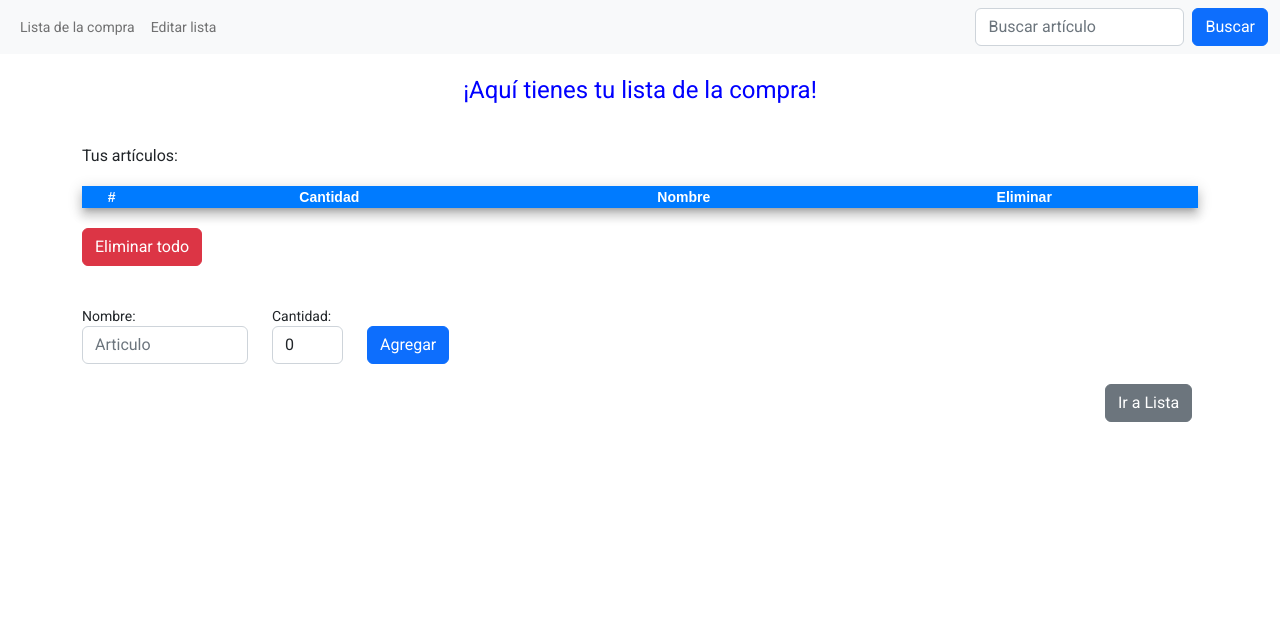
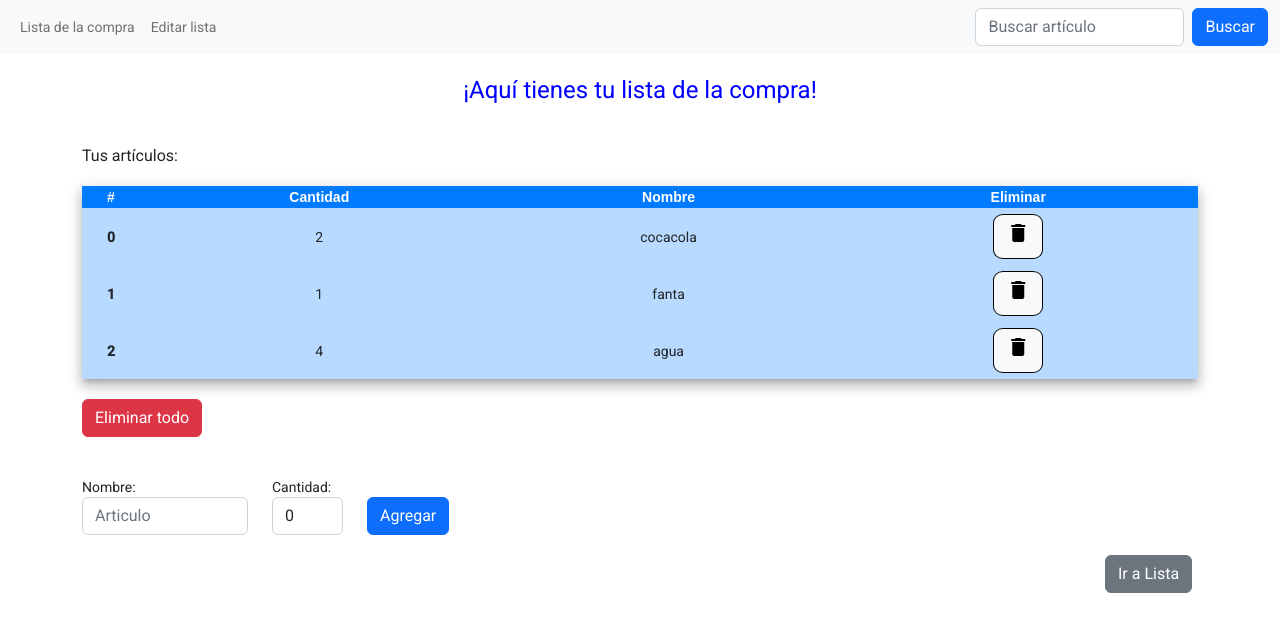
Before and after one commit to Gfg92/listaDeLaCompra-En-Desarrollo-, an Angular app: page /editar-articulo in a window 1280 px wide. Shown: the top 632 px of the page. Built offline with nearby package versions, Linux system fonts and the light colour scheme.

Commit message:
Reestructuracion

```diff
--- a/src/app/app-routing.module.ts
+++ b/src/app/app-routing.module.ts
@@ -1,10 +1,15 @@
 import { NgModule } from '@angular/core';
 import { RouterModule, Routes } from '@angular/router';
+import { ArticulosComponent } from './articulos/articulos.component';
+import { ListaArticulosComponent } from './lista-articulos/lista-articulos.component';
 
-const routes: Routes = [];
+const appRoutes: Routes = [
+  { path: "", component: ListaArticulosComponent},
+  { path: "editar-articulo", component: ArticulosComponent},
+]
 
 @NgModule({
-  imports: [RouterModule.forRoot(routes)],
+  imports: [RouterModule.forRoot(appRoutes)],
   exports: [RouterModule]
 })
 export class AppRoutingModule { }
--- a/src/app/app.component.html
+++ b/src/app/app.component.html
@@ -3,7 +3,7 @@
         <div class="collapse navbar-collapse" id="navbarSupportedContent">
             <ul class="navbar-nav me-auto mb-2 mb-lg-0">
                 <li class="nav-item">
-                    <a class="nav-link" href="/lista">Lista de la compra</a>
+                    <a class="nav-link" href="">Lista de la compra</a>
                 </li>
                 <li class="nav-item">
                     <a class="nav-link" href="/editar-articulo">Editar lista</a>
--- a/src/app/app.component.ts
+++ b/src/app/app.component.ts
@@ -6,5 +6,4 @@ import { Component } from '@angular/core';
   styleUrls: ['./app.component.css']
 })
 export class AppComponent {
-
 }
--- a/src/app/app.module.ts
+++ b/src/app/app.module.ts
@@ -2,7 +2,6 @@ import { NgModule } from '@angular/core';
 import { BrowserModule } from '@angular/platform-browser';
 import { AppRoutingModule } from './app-routing.module';
 import { AppComponent } from './app.component';
-import { RouterModule, Routes } from '@angular/router';
 import { FormsModule } from '@angular/forms';
 import { ArticulosComponent } from './articulos/articulos.component';
 import { MatIconModule } from '@angular/material/icon';
@@ -10,10 +9,6 @@ import { TitulosComponent } from './titulos/titulos.component';
 import { ListaArticulosComponent } from './lista-articulos/lista-articulos.component';
 import {MatCheckboxModule} from '@angular/material/checkbox'
 
-const appRoutes: Routes = [
-  { path: "lista", component: ListaArticulosComponent},
-  { path: "editar-articulo", component: ArticulosComponent},
-]
 
 @NgModule({
   declarations: [
@@ -26,7 +21,6 @@ const appRoutes: Routes = [
     BrowserModule,
     AppRoutingModule,
     FormsModule,
-    RouterModule.forRoot(appRoutes),
     MatIconModule,
     MatCheckboxModule
   ],
--- a/src/app/articulos/articulos.component.ts
+++ b/src/app/articulos/articulos.component.ts
@@ -13,13 +13,15 @@ export class ArticulosComponent implements OnInit {
 
   eliminarTodo = '¿Desea eliminar todo?';
 
-  articulos: Articulo[] = [];
+  articulos: Articulo[] = [
+    new Articulo("cocacola", 2),
+    new Articulo("fanta", 1),
+    new Articulo("agua", 4)
+  ];
   cuadroNombre: string = "";
   cuadroCantidad: number = 0;
 
-
   constructor(private route: Router) {
-    this.articulos;
   }
 
   ngOnInit(): void {
@@ -51,7 +53,7 @@ export class ArticulosComponent implements OnInit {
   }
 
   volverLista() {
-    this.route.navigate(["/lista"]);
+    this.route.navigate([""]);
   }
 
   saveArticle() {
```
